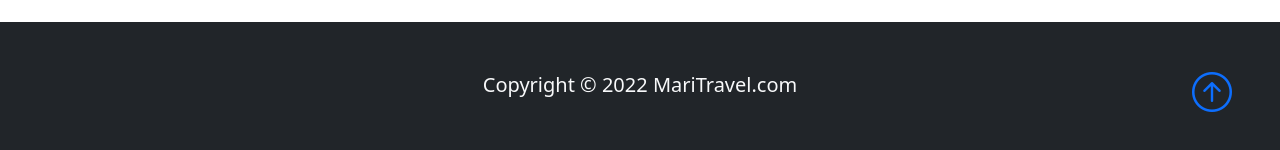
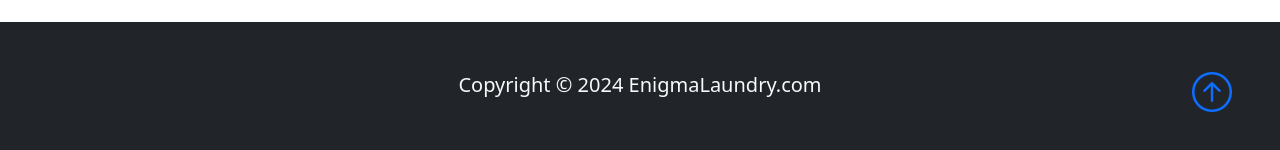
Before and after one commit to jonfry1175/enigma-laundry, a React (Vite) app: page / in a window 1280 px wide. Shown: the part 1499-1649 px from the top of the page. Built offline with nearby package versions, Linux system fonts and the light colour scheme.

Commit message:
update footer text

```diff
--- a/src/components/Footer.jsx
+++ b/src/components/Footer.jsx
@@ -4,7 +4,7 @@
   return (
     <footer className="bg-dark text-light text-center p-5 position-relative ">
     <div className="container">
-      <p className="lead">Copyright &copy; 2022 MariTravel.com</p>
+      <p className="lead">Copyright &copy; 2024 EnigmaLaundry.com</p>
 
       <a href="#" className="position-absolute bottom-0 end-0 p-5">
         <i className="bi bi-arrow-up-circle h1"></i>
```
